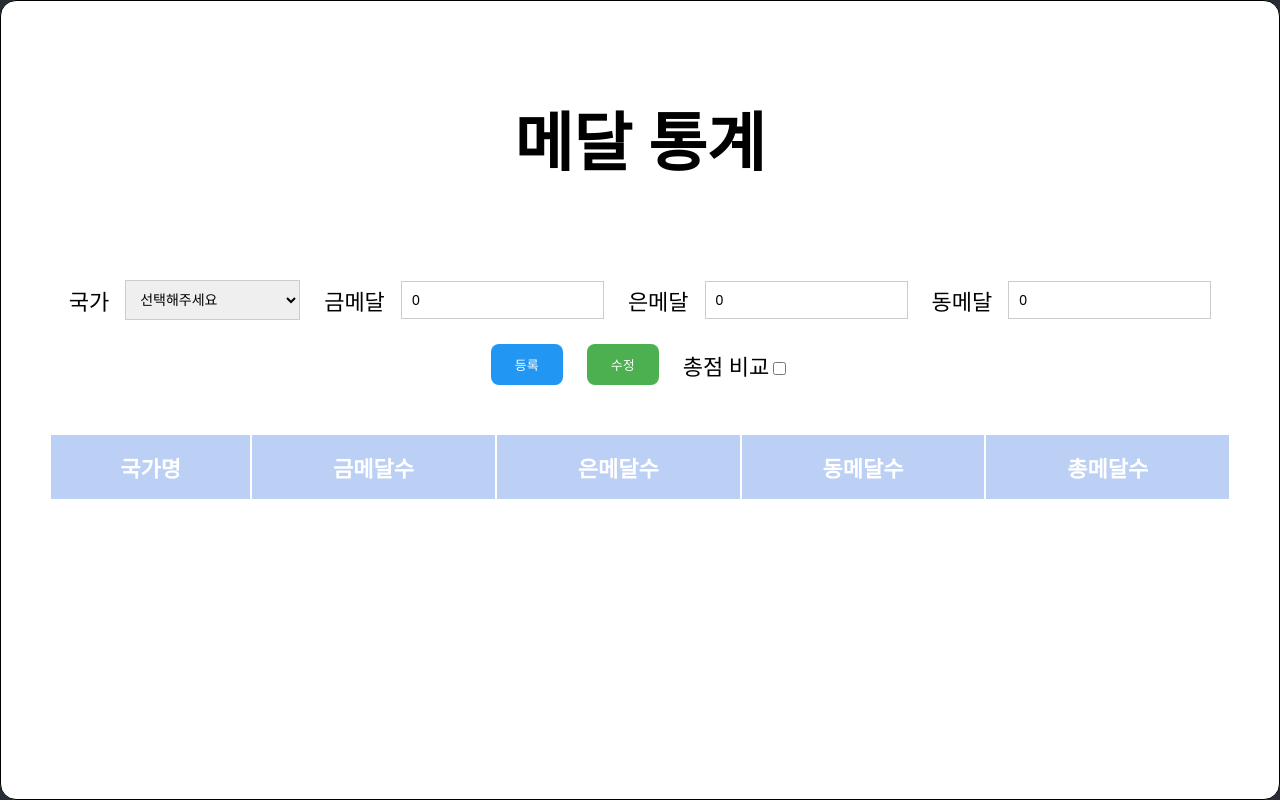
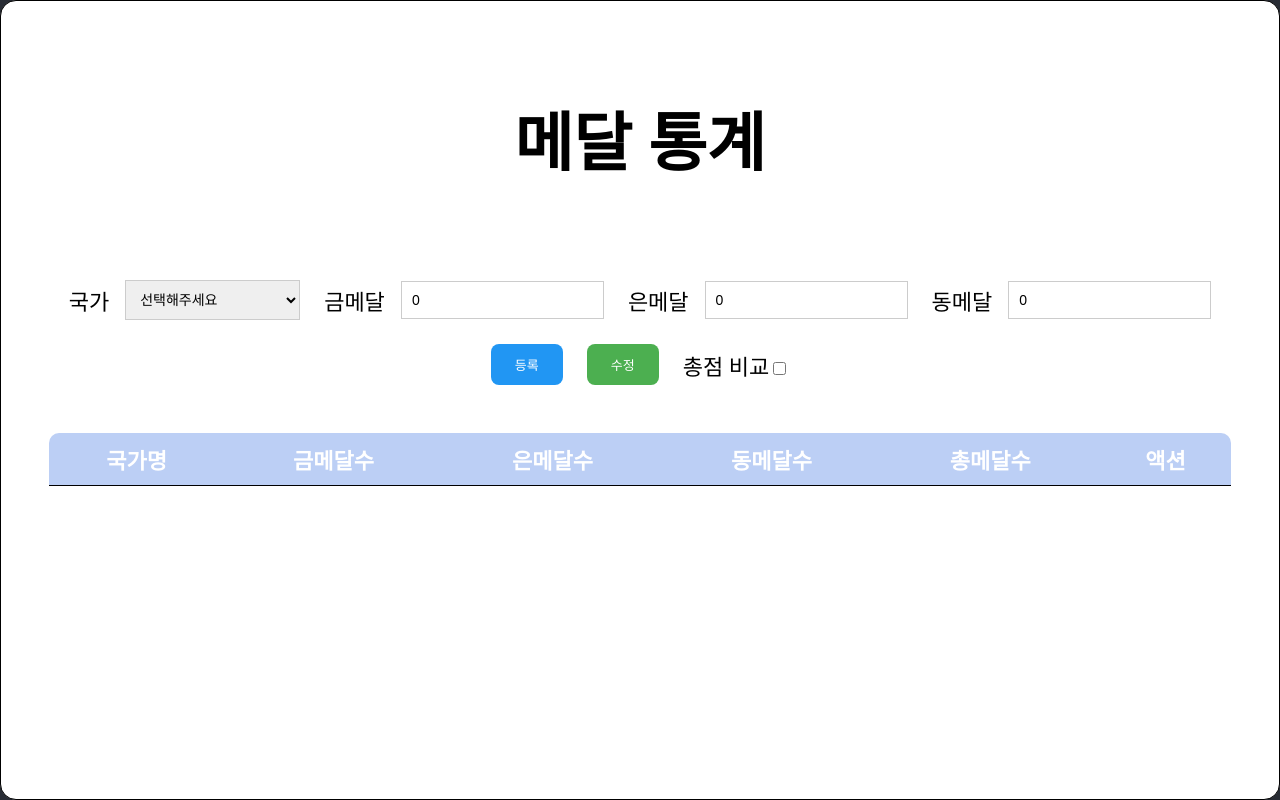
Before and after one commit to dev-woohyeok/medal-react, a React (Vite) app: page / in a window 1280 px wide. Built offline with nearby package versions, Linux system fonts and the light colour scheme.

Commit message:
design - 테이블 css 추가

```diff
--- a/src/component/FilterableMedalTable.jsx
+++ b/src/component/FilterableMedalTable.jsx
@@ -4,7 +4,6 @@ import Selector from './Selector';
 import Input from './Input';
 import MedalTable from './MedalTable';
 import styles from '../styles/FilterableMedalTable.module.css';
-import styles_btn from '../styles/Button.module.css';
 import Button from './Button';
 
 function FilterableMedalTable() {
--- a/src/component/MedalTable.jsx
+++ b/src/component/MedalTable.jsx
@@ -1,5 +1,4 @@
 import styles from '../styles/MedalTable.module.css';
-import styles_btn from '../styles/Button.module.css';
 import Button from './Button';
 
 function MedalTable({ records, onDeleteRecord, isTotalOnly }) {
@@ -26,27 +25,29 @@ function MedalTable({ records, onDeleteRecord, isTotalOnly }) {
 		  });
 
 	return (
-		<table className={styles.table}>
-			<thead className={styles.thead}>
-				<tr className={styles.tr}>
-					<th className={styles.th}>국가명</th>
-					<th className={styles.th}>금메달수</th>
-					<th className={styles.th}>은메달수</th>
-					<th className={styles.th}>동메달수</th>
-					<th className={styles.th}>총메달수</th>
-				</tr>
-			</thead>
-			<tbody className={styles.tbody}>
-				{records.map((item, idx) => (
-					<tr className={styles.tr} key={idx}>
-						<td className={styles.td}>{item.country}</td>
-						<td className={styles.td}>{item.gold}</td>
-						<td className={styles.td}>{item.silver}</td>
-						<td className={styles.td}>{item.bronze}</td>
-						<td className={styles.td}>
-							{item.gold + item.silver + item.bronze}
-						</td>
-						<td className={styles.td}>
+		<table>
+			<tr className={styles.thead}>
+				<th>국가명</th>
+				<th>금메달수</th>
+				<th>은메달수</th>
+				<th>동메달수</th>
+				<th>총메달수</th>
+				<th>액션</th>
+			</tr>
+			{records.map((item, idx) => {
+				let rowClass = styles.other;
+				if (idx === 0) rowClass = styles.gold;
+				if (idx === 1) rowClass = styles.silver;
+				if (idx === 2) rowClass = styles.bronze;
+
+				return (
+					<tr className={`${styles.tbody} ${rowClass}`} key={idx}>
+						<td>{item.country}</td>
+						<td>{item.gold}</td>
+						<td>{item.silver}</td>
+						<td>{item.bronze}</td>
+						<td>{item.gold + item.silver + item.bronze}</td>
+						<td>
 							<Button
 								label="삭제"
 								type="delete"
@@ -54,8 +55,8 @@ function MedalTable({ records, onDeleteRecord, isTotalOnly }) {
 							/>
 						</td>
 					</tr>
-				))}
-			</tbody>
+				);
+			})}
 		</table>
 	);
 }
--- a/src/styles/MedalTable.module.css
+++ b/src/styles/MedalTable.module.css
@@ -1,11 +1,37 @@
-.table {
-	border-radius: 1rem;
+table {
+	border-collapse: collapse;
+	border-spacing: 0;
 	width: 100%;
+	font-weight: bold;
+}
+
+td {
+	border: solid 1px #000;
+	border-style: solid none solid none;
+	padding: 10px;
+}
+
+th {
+	border: solid 1px #000;
+	border-style: none none solid none;
+	padding: 10px;
+}
+
+tr:first-child th:first-child {
+	border-top-left-radius: 10px;
+}
+tr:first-child th:last-child {
+	border-top-right-radius: 10px;
+}
+
+tr:last-child td:first-child {
+	border-bottom-left-radius: 10px;
+}
+tr:last-child td:last-child {
+	border-bottom-right-radius: 10px;
 }
 
 .thead {
-	border-top-left-radius: 1rem;
-	border-top-right-radius: 1rem;
 	background-color: #bccff5;
 	color: white;
 }
@@ -14,6 +40,18 @@
 	text-align: center;
 }
 
-.th {
-	padding: 1rem;
+.gold {
+	background-color: #ffd700;
 }
+
+.silver {
+	background-color: #c0c0c0;
+}
+
+.bronze {
+	background-color: #daaf84;
+}
+
+.other {
+	background-color: #f0f0f0;
+}
```
